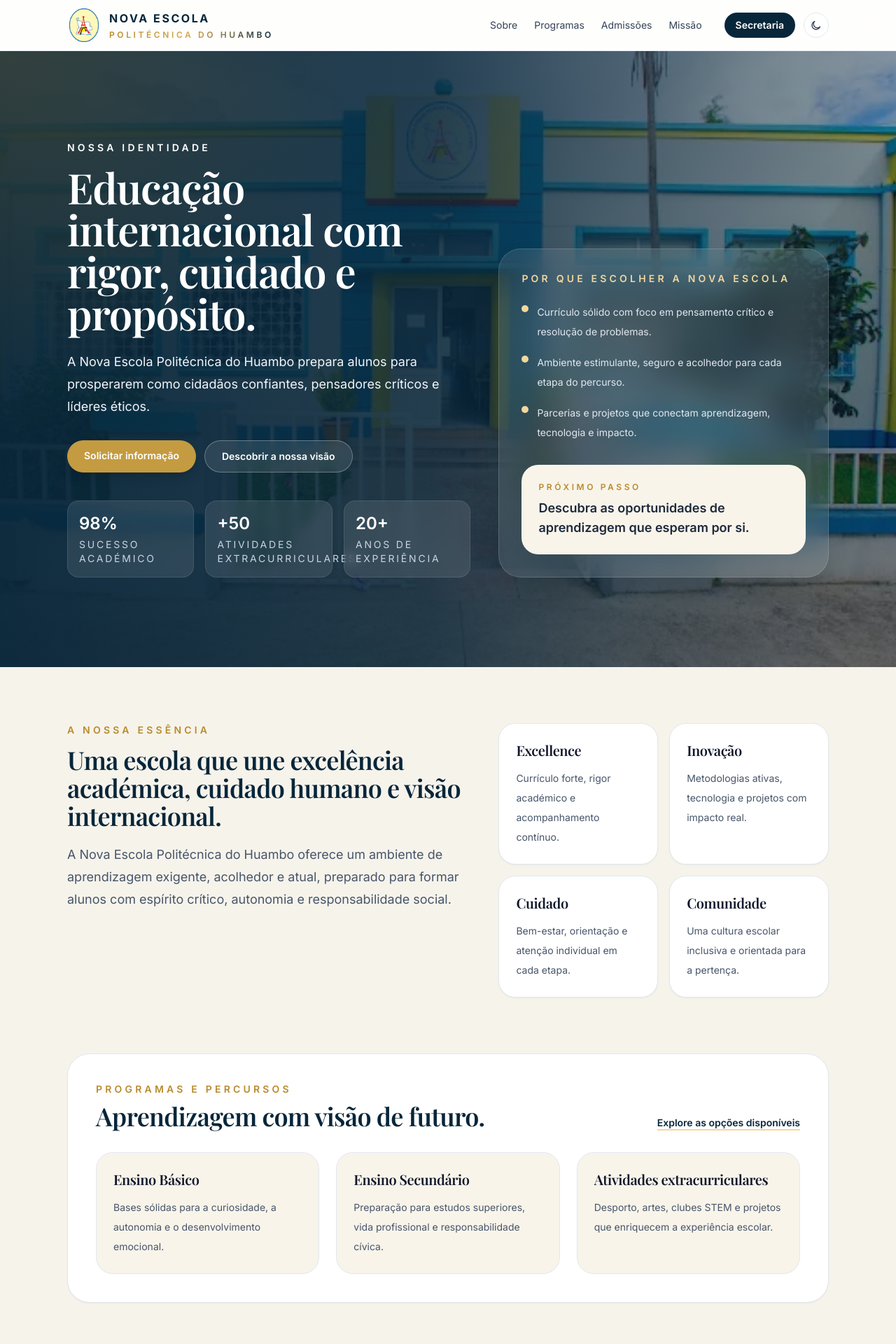
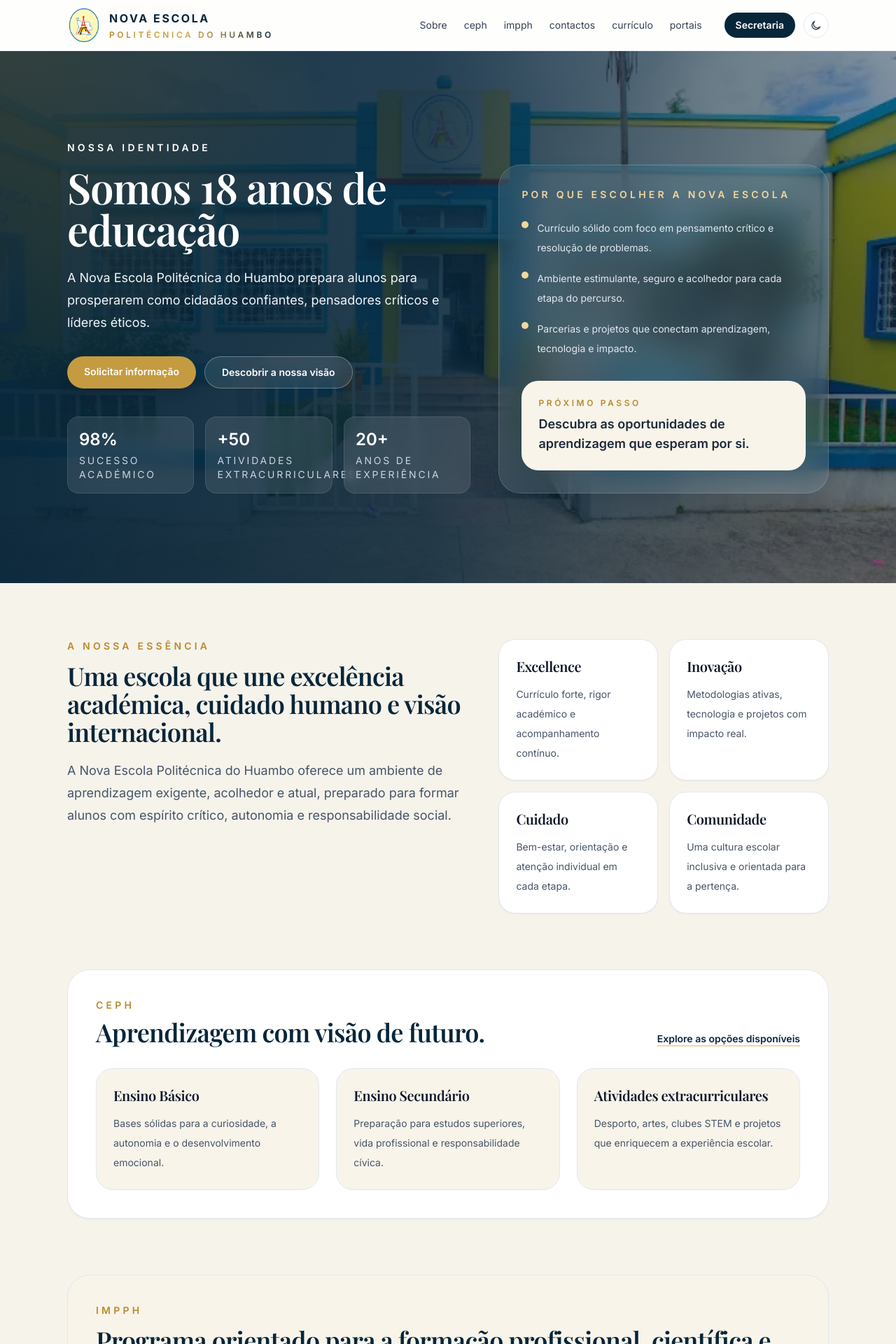
Before and after one commit to luistchitue-boop/nova-escola-politecnica-do-huambo-website, a Next.js app: page / in a window 1280 px wide. Shown: the top 1920 px of the page at 70% size. Built offline with nearby package versions, Linux system fonts and the light colour scheme.

Commit message:
feat: update navigation links and add new sections for ceph, impph, and portais

```diff
--- a/components/Footer.js
+++ b/components/Footer.js
@@ -21,7 +21,7 @@ const socialLinks = [
 export default function Footer() {
   const year = new Date().getFullYear()
   return (
-    <footer className="border-t border-slate-200 bg-white/80 transition-colors duration-200 dark:border-slate-800 dark:bg-slate-900/80">
+    <footer id="contactos" className="border-t border-slate-200 bg-white/80 transition-colors duration-200 dark:border-slate-800 dark:bg-slate-900/80">
       <div className="mx-auto max-w-6xl px-6 py-10 text-sm text-slate-600 dark:text-slate-400 lg:px-8">
         <div className="grid gap-8 md:grid-cols-3">
           <div>
--- a/components/Header.js
+++ b/components/Header.js
@@ -45,9 +45,11 @@ export default function Header() {
 
         <nav aria-label="Main Navigation" className="hidden items-center gap-6 text-sm font-medium text-slate-700 md:flex dark:text-slate-200">
           <a href="#about" className="transition hover:text-[#b98b2d]">Sobre</a>
-          <a href="#courses" className="transition hover:text-[#b98b2d]">Programas</a>
-          <a href="#admissions" className="transition hover:text-[#b98b2d]">Admissões</a>
-          <a href="#mission" className="transition hover:text-[#b98b2d]">Missão</a>
+          <a href="#ceph" className="transition hover:text-[#b98b2d]">ceph</a>
+          <a href="#impph" className="transition hover:text-[#b98b2d]">impph</a>
+          <a href="#contactos" className="transition hover:text-[#b98b2d]">contactos</a>
+          <a href="#curriculo" className="transition hover:text-[#b98b2d]">currículo</a>
+          <a href="#portais" className="transition hover:text-[#b98b2d]">portais</a>
           <div className="ml-2 flex items-center gap-3">
             <a href="/secretaria" className="rounded-full bg-[#08263a] px-4 py-2 text-sm font-semibold text-white transition hover:bg-[#0d3550]">Secretaria</a>
             <button onClick={toggleTheme} aria-label="Alternar tema" className="inline-flex h-9 w-9 items-center justify-center rounded-full border border-slate-200 bg-white text-slate-700 transition hover:bg-slate-50 dark:border-slate-700 dark:bg-slate-800 dark:text-slate-200">
@@ -90,9 +92,11 @@ export default function Header() {
         <div className="mx-auto max-w-6xl px-6 pb-4 lg:px-8">
           <div className="rounded-[1.25rem] border border-slate-200 bg-white p-4 shadow-sm dark:border-slate-700 dark:bg-slate-800">
             <a onClick={() => setOpen(false)} href="#about" className="block px-2 py-2 text-slate-700 hover:bg-slate-50 dark:text-slate-200 dark:hover:bg-slate-700">Sobre</a>
-            <a onClick={() => setOpen(false)} href="#courses" className="mt-1 block px-2 py-2 text-slate-700 hover:bg-slate-50 dark:text-slate-200 dark:hover:bg-slate-700">Programas</a>
-            <a onClick={() => setOpen(false)} href="#admissions" className="mt-1 block px-2 py-2 text-slate-700 hover:bg-slate-50 dark:text-slate-200 dark:hover:bg-slate-700">Admissões</a>
-            <a onClick={() => setOpen(false)} href="#mission" className="mt-1 block px-2 py-2 text-slate-700 hover:bg-slate-50 dark:text-slate-200 dark:hover:bg-slate-700">Missão</a>
+            <a onClick={() => setOpen(false)} href="#ceph" className="mt-1 block px-2 py-2 text-slate-700 hover:bg-slate-50 dark:text-slate-200 dark:hover:bg-slate-700">ceph</a>
+            <a onClick={() => setOpen(false)} href="#impph" className="mt-1 block px-2 py-2 text-slate-700 hover:bg-slate-50 dark:text-slate-200 dark:hover:bg-slate-700">impph</a>
+            <a onClick={() => setOpen(false)} href="#contactos" className="mt-1 block px-2 py-2 text-slate-700 hover:bg-slate-50 dark:text-slate-200 dark:hover:bg-slate-700">contactos</a>
+            <a onClick={() => setOpen(false)} href="#curriculo" className="mt-1 block px-2 py-2 text-slate-700 hover:bg-slate-50 dark:text-slate-200 dark:hover:bg-slate-700">currículo</a>
+            <a onClick={() => setOpen(false)} href="#portais" className="mt-1 block px-2 py-2 text-slate-700 hover:bg-slate-50 dark:text-slate-200 dark:hover:bg-slate-700">portais</a>
           </div>
         </div>
       </div>
--- a/pages/index.js
+++ b/pages/index.js
@@ -4,7 +4,7 @@ import Footer from '../components/Footer'
 
 const heroContent = {
   eyebrow: 'Nossa identidade',
-  title: 'Educação internacional com rigor, cuidado e propósito.',
+  title: 'Somos 18 anos de educação',
   description: 'A Nova Escola Politécnica do Huambo prepara alunos para prosperarem como cidadãos confiantes, pensadores críticos e líderes éticos.',
   stats: [
     { value: '98%', label: 'sucesso académico' },
@@ -119,10 +119,10 @@ export default function Home() {
           </div>
         </section>
 
-        <section id="courses" className="mt-20 rounded-[2rem] border border-slate-200 bg-white p-8 shadow-sm sm:p-10">
+        <section id="ceph" className="mt-20 rounded-[2rem] border border-slate-200 bg-white p-8 shadow-sm sm:p-10">
           <div className="flex flex-col gap-4 md:flex-row md:items-end md:justify-between">
             <div>
-              <p className="text-sm font-semibold uppercase tracking-[0.3em] text-[#b98b2d]">Programas e percursos</p>
+              <p className="text-sm font-semibold uppercase tracking-[0.3em] text-[#b98b2d]">Ceph</p>
               <h2 className="mt-2 text-3xl font-semibold sm:text-4xl">Aprendizagem com visão de futuro.</h2>
             </div>
             <a href="#admissions" className="text-sm font-semibold text-[#08263a] underline decoration-[#f2d79d] decoration-2 underline-offset-4">
@@ -130,7 +130,7 @@ export default function Home() {
             </a>
           </div>
 
-          <div className="mt-8 grid gap-6 lg:grid-cols-3">
+          <div id="curriculo" className="mt-8 grid gap-6 lg:grid-cols-3">
             {[
               {
                 title: 'Ensino Básico',
@@ -151,6 +151,14 @@ export default function Home() {
               </div>
             ))}
           </div>
+        </section>
+
+        <section id="impph" className="mt-20 rounded-[2rem] border border-slate-200 bg-[#f8f4ea] p-8 shadow-sm sm:p-10">
+          <p className="text-sm font-semibold uppercase tracking-[0.3em] text-[#b98b2d]">Impph</p>
+          <h2 className="mt-3 text-3xl font-semibold sm:text-4xl">Programa orientado para a formação profissional, científica e cidadã.</h2>
+          <p className="mt-5 max-w-3xl text-lg leading-8 text-slate-600">
+            O IMPPH reforça a ligação entre aprendizagem rigorosa, investigação aplicada e desenvolvimento de competências práticas, preparando os estudantes para os desafios do presente e do futuro.
+          </p>
         </section>
 
         <section id="admissions" className="mt-20 grid gap-6 lg:grid-cols-[1.1fr_0.9fr]">
@@ -200,6 +208,16 @@ export default function Home() {
             </div>
           </div>
         </section>
+
+        <section id="portais" className="mt-20 rounded-[2rem] border border-slate-200 bg-white p-8 shadow-sm sm:p-10">
+          <p className="text-sm font-semibold uppercase tracking-[0.3em] text-[#b98b2d]">Portais</p>
+          <h2 className="mt-3 text-3xl font-semibold sm:text-4xl">Acesso rápido aos serviços da escola.</h2>
+          <div className="mt-6 flex flex-wrap gap-4">
+            <a href="/secretaria" className="rounded-full bg-[#08263a] px-5 py-3 text-sm font-semibold text-white transition hover:bg-[#0d3550]">Secretaria</a>
+            <a href="/direccao" className="rounded-full border border-slate-300 bg-white px-5 py-3 text-sm font-semibold text-slate-800 transition hover:border-[#b98b2d] hover:text-[#b98b2d]">Direção</a>
+            <a href="/login" className="rounded-full border border-slate-300 bg-white px-5 py-3 text-sm font-semibold text-slate-800 transition hover:border-[#b98b2d] hover:text-[#b98b2d]">Login</a>
+          </div>
+        </section>
       </main>
 
       <Footer />
```
Also changed, not shown: public/robots.txt, 1 other file (tests, documents, lock files or other folders).
